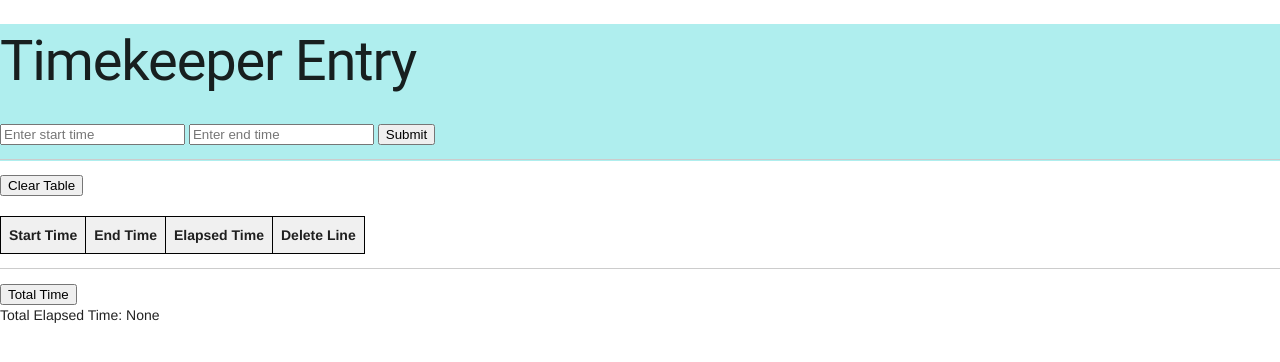
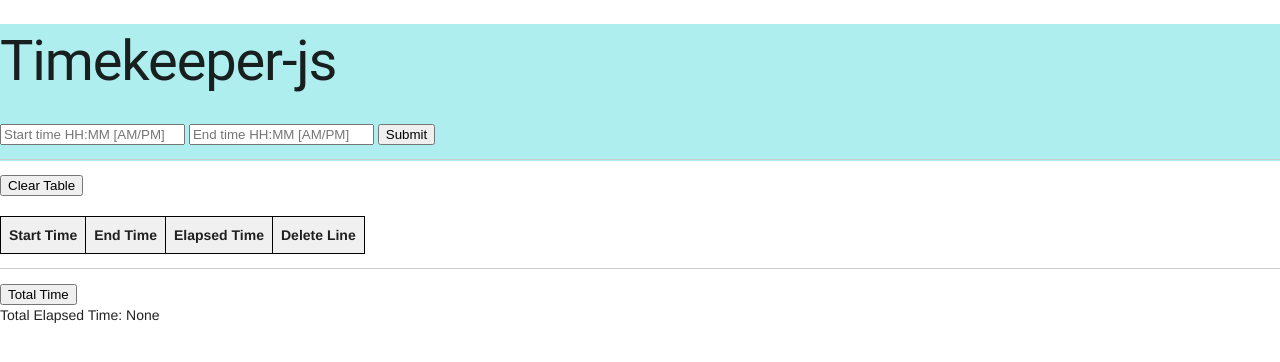
Before and after one commit to cold-coffee-3487/timekeeper-js, a website: page public/index.html in a window 1280 px wide. Drawn offline with nearby package versions, Linux system fonts and the light colour scheme.

Commit message:
minor updates to static page

```diff
--- a/public/index.html
+++ b/public/index.html
@@ -1,7 +1,7 @@
 <!DOCTYPE html>
 <html>
 <head>
-    <title>Form with Table</title>
+    <title>timekeeper-js</title>
     <style>
         table { border-collapse: collapse; margin-top: 20px; }
         th, td { border: 1px solid black; padding: 8px; text-align: left; }
@@ -15,9 +15,9 @@
 </head>
 <body>
     <div style="background-color: paleturquoise;">
-        <h1>Timekeeper Entry</h1>
-        <input type="text" id="input1" placeholder="Enter start time">
-        <input type="text" id="input2" placeholder="Enter end time">
+        <h1>Timekeeper-js</h1>
+        <input type="text" id="input1" placeholder="Start time HH:MM [AM/PM]">
+        <input type="text" id="input2" placeholder="End time HH:MM [AM/PM]">
         <button onclick="addRow()">Submit</button>
         <hr>
     </div>
```
